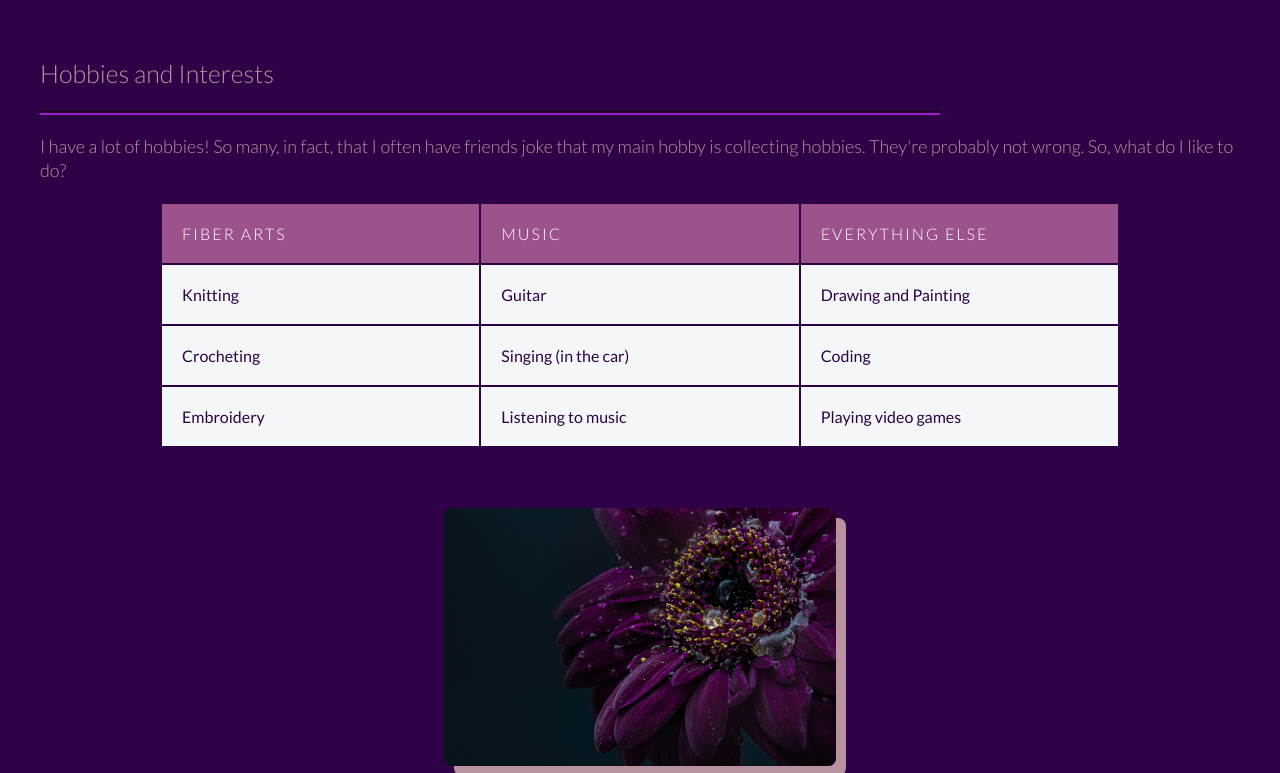
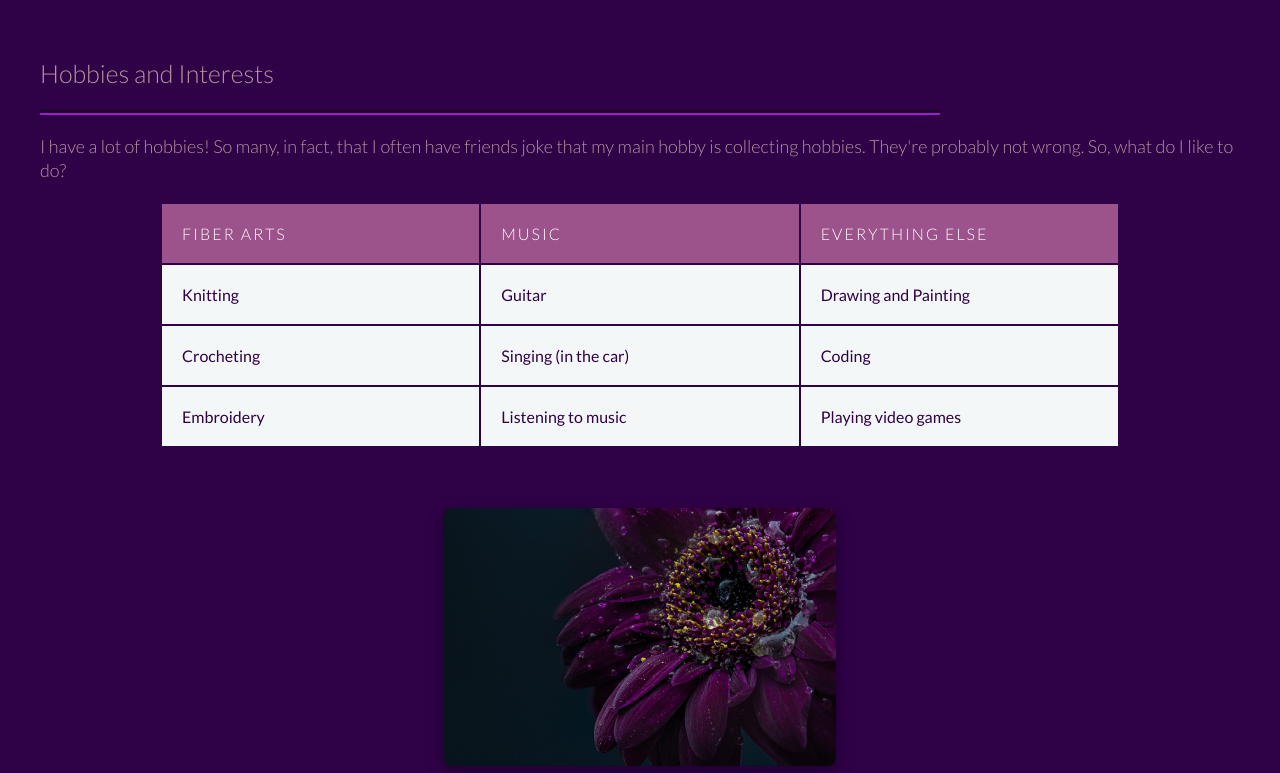
Before and after one commit to SloaneWall/CS1030-Website, a plain HTML site: page index.html in a window 1280 px wide. Shown: the part 157-930 px from the top of the page. Drawn offline with Linux system fonts and the light colour scheme.

Commit message:
Fixed error on stylesheet

```diff
--- a/style.css
+++ b/style.css
@@ -55,7 +55,7 @@ img {
 
 img.purple {
     width: 100%;
-    box-shadow: box-shadow: 0 4px 8px 0 rgba(0, 0, 0, 0.2), 0 6px 20px 0 rgba(0, 0, 0, 0.19);
+    box-shadow: 0 4px 8px 0 rgba(0, 0, 0, 0.2), 0 6px 20px 0 rgba(0, 0, 0, 0.19);
 }
 
 div.container {
```
